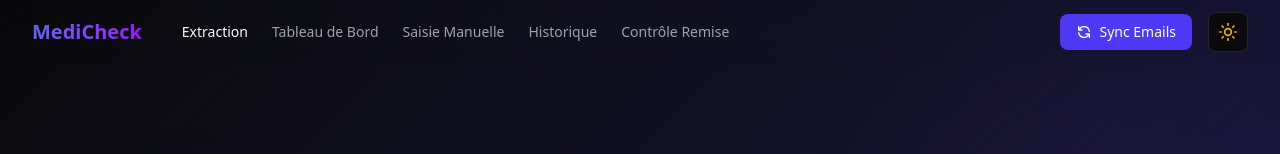
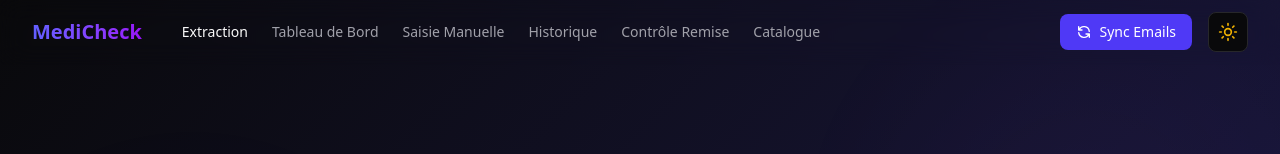
Before and after one commit to Piamias-Victor/PeremptionExtract, a Next.js app: page / in a window 1280 px wide. Shown: the top 154 px of the page. Built offline with nearby package versions, Linux system fonts and the light colour scheme.

Commit message:
fix affichage

```diff
--- a/src/components/Header.tsx
+++ b/src/components/Header.tsx
@@ -18,6 +18,7 @@ export function Header() {
     { href: '/manual', label: 'Saisie Manuelle' },
     { href: '/history', label: 'Historique' },
     { href: '/controle-remise', label: 'Contrôle Remise' },
+    { href: '/catalog', label: 'Catalogue' },
   ];
 
   return (
```
